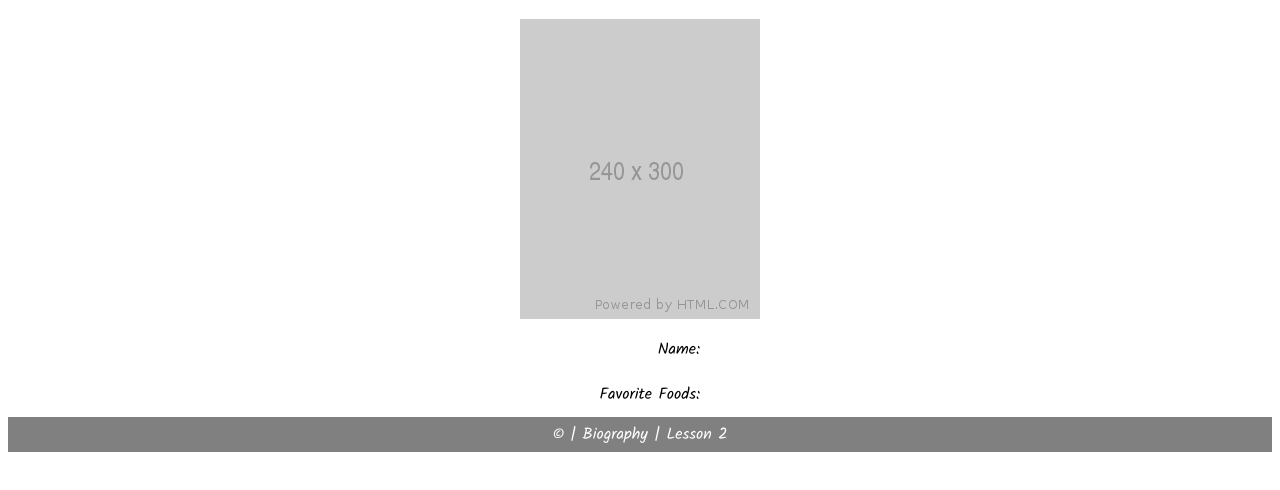
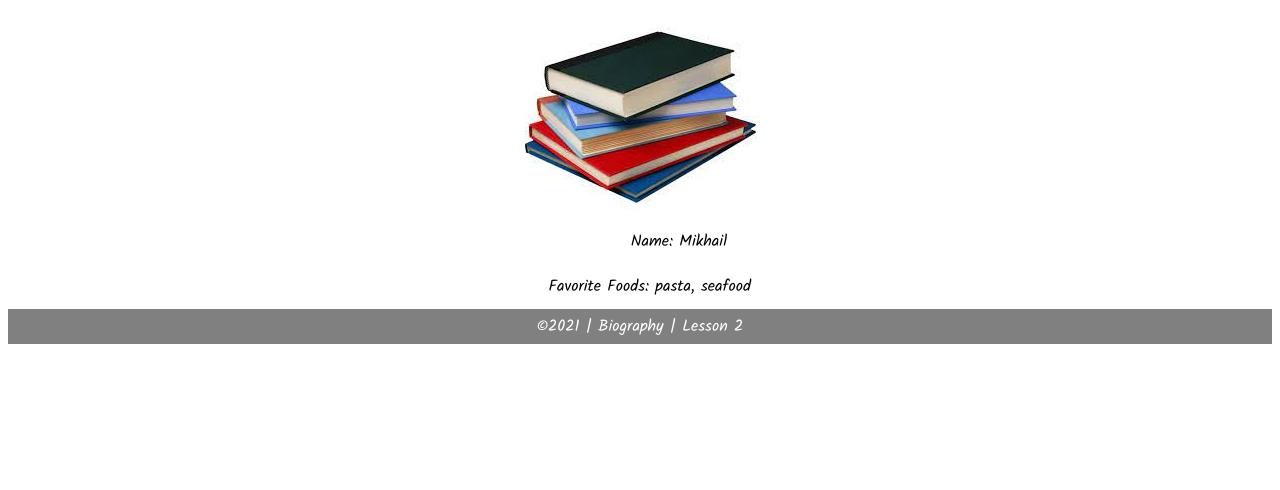
Before and after one commit to mickym23/CSE121B, a plain HTML site: page week02/task2.html in a window 1280 px wide. Shown: the part 128-618 px from the top of the page. Drawn offline with Linux system fonts and the light colour scheme.

Commit message:
Week 2 Complete

```diff
--- a/week02/scripts/task2.js
+++ b/week02/scripts/task2.js
@@ -3,51 +3,53 @@
 /* VARIABLES */
 
 // Step 1: declare and instantiate a variable to hold your name
-
+let myName = 'Mikhail';
 
 // Step 2: place the value of the name variable into the HTML file (hint: document.querySelector())
-
+document.getElementById('name').innerHTML = myName;
 
 // Step 3: declare and instantiate a variable to hold the current year
-
+let date = new Date();
+let currentYear = date.getFullYear();
 
 // Step 4: place the value of the current year variable into the HTML file
-
+document.getElementById('year').innerHTML = currentYear;
 
 // Step 5: declare and instantiate a variable to hold the name of your picture
-
+let photo = 'book';
 
 // Step 6: copy your image into the "images" folder
 
 // Step 7: place the value of the picture variable into the HTML file (hint: document.querySelector().setAttribute())
-
+document.querySelector('#photo').setAttribute('src', 'images/book.jfif');
 
 
 
 /* ARRAYS */
 
 // Step 1: declare and instantiate an array variable to hold your favorite foods
-
+let foods = ['pizza', ' pasta', ' seafood'];
 
 // Step 2: place the values of the favorite foods variable into the HTML file
-
+document.getElementById('food').innerHTML = foods;
 
 // Step 3: declare and instantiate a variable to hold another favorite food
-
+let steak = ' steak';
 
 // Step 4: add the variable holding another favorite food to the favorite food array
-
+foods.push(steak);
 
 // Step 5: repeat Step 2
-
+document.getElementById('food').innerHTML = foods;
 
 // Step 6: remove the first element in the favorite foods array
-
+foods.shift();
 
 // Step 7: repeat Step 2
-
+document.getElementById('food').innerHTML = foods;
 
 // Step 8: remove the last element in the favorite foods array
-
+foods.pop();
 
 // Step 7: repeat Step 2
+document.getElementById('food').innerHTML = foods;
--- a/week02/task2.html
+++ b/week02/task2.html
@@ -20,7 +20,7 @@
     </nav>
     <header>
         <h1>Biography</h1>
-        <img src="images/placeholder.png" alt="Photo">
+        <img id="photo" src="images/placeholder.png" alt="Photo">
     </header>
     <main>
         <section>
```
Also changed, not shown: week02/images/book.jfif (added).
